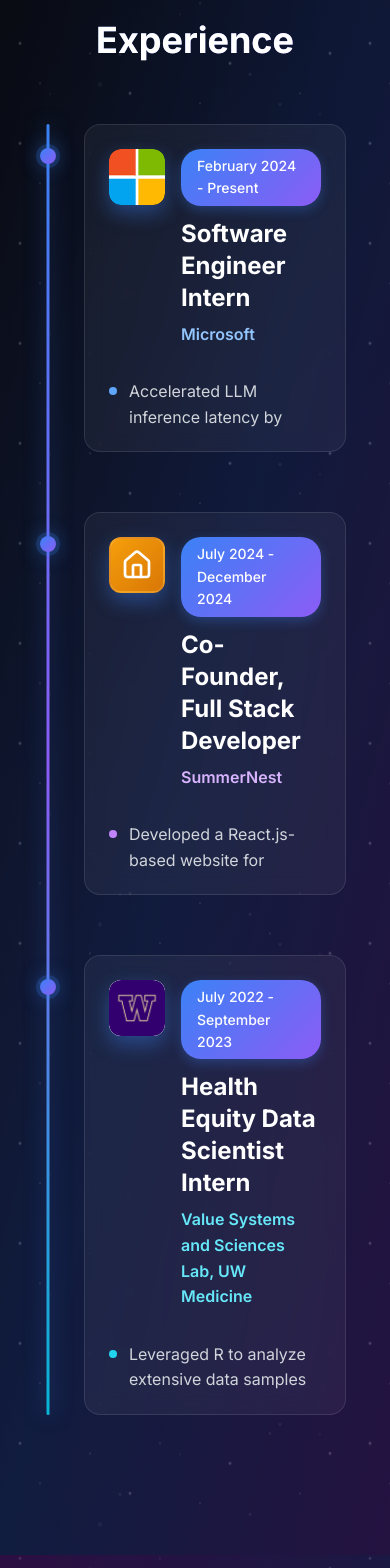
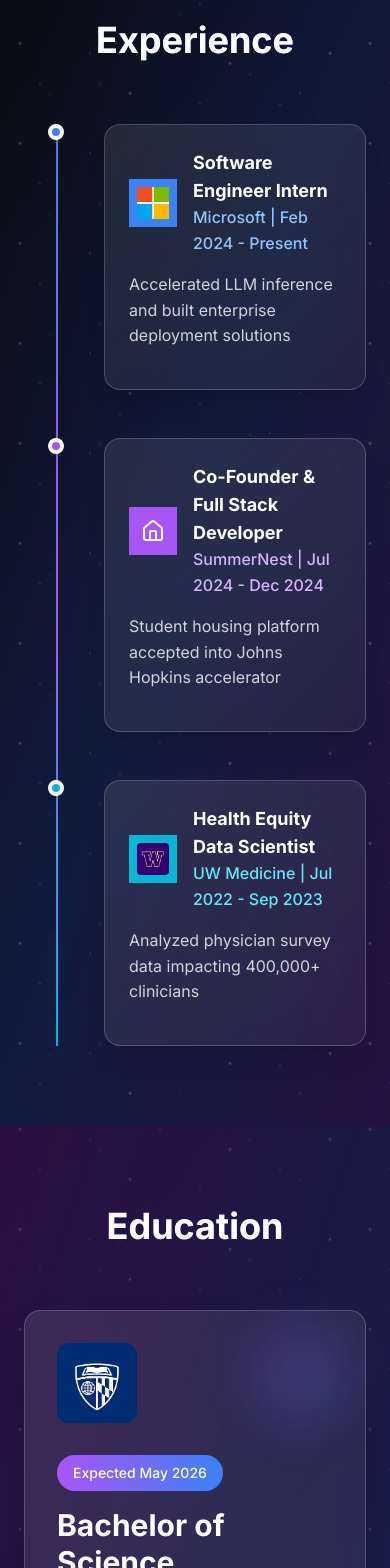
Before and after one commit to jkim695/personal-website, a React (Vite) app: page / in a window 390 px wide. Shown: the part 3858-5426 px from the top of the page. Built offline with nearby package versions, Linux system fonts and the light colour scheme.

Commit message:
Add experience section
Implement a vertical timeline experience section with hover effects to expand and collapse descriptions.

```diff
--- a/src/index.css
+++ b/src/index.css
@@ -566,6 +566,42 @@
     transform: scale(1.2) rotate(5deg);
   }
 
+  /* Timeline Experience Animations */
+  .timeline-entry {
+    position: relative;
+  }
+
+  .timeline-card-modern {
+    transition: all 0.5s cubic-bezier(0.4, 0, 0.2, 1);
+  }
+
+  .timeline-card-modern:hover {
+    transform: translateY(-8px);
+    box-shadow: 0 25px 50px -12px rgba(0, 0, 0, 0.5);
+  }
+
+  .timeline-expandable-content {
+    max-height: 0;
+    opacity: 0;
+    transform: translateY(-10px);
+    transition: all 0.6s cubic-bezier(0.4, 0, 0.2, 1);
+  }
+
+  .timeline-card-modern:hover .timeline-expandable-content {
+    max-height: 400px;
+    opacity: 1;
+    transform: translateY(0);
+  }
+
+  /* Mobile responsive timeline adjustments */
+  @media (max-width: 768px) {
+    .timeline-card-modern:active .timeline-expandable-content {
+      max-height: 400px;
+      opacity: 1;
+      transform: translateY(0);
+    }
+  }
+
   /* Modal animations */
   .modal-backdrop {
     animation: fadeIn 0.3s ease-out;
--- a/src/pages/Index.tsx
+++ b/src/pages/Index.tsx
@@ -507,7 +507,7 @@ The app architecture follows iOS best practices with clean, modular code organiz
         </div>
       </section>
 
-      {/* Experience Section */}
+      {/* Experience Section - Vertical Timeline */}
       <section id="experience" className="section bg-gradient-to-br from-gray-900 via-blue-900 to-purple-900 relative overflow-hidden">
         {/* Background Effects */}
         <div className="absolute inset-0 bg-black/50"></div>
@@ -518,107 +518,173 @@ The app architecture follows iOS best practices with clean, modular code organiz
             Experience
           </h2>
 
-          <div className="max-w-6xl mx-auto">
-            <div className="timeline">
-              {/* Experience Item 1 */}
-              <div className="timeline-item fade-in group">
-                <div className="timeline-card hover:scale-105 transition-all duration-300">
-                  <div className="flex items-start gap-4 mb-4">
-                    <div className="company-logo microsoft">
-                      <img src={microsoftLogo} alt="Microsoft" />
+          {/* Timeline Container */}
+          <div className="max-w-4xl mx-auto relative">
+            {/* Vertical Line */}
+            <div className="absolute left-8 top-0 bottom-0 w-0.5 bg-gradient-to-b from-blue-500 via-purple-500 to-cyan-500 md:left-1/2 md:transform md:-translate-x-px"></div>
+
+            {/* Timeline Items */}
+            <div className="space-y-12">
+              {/* Microsoft */}
+              <div className="timeline-entry group fade-in">
+                {/* Timeline Dot */}
+                <div className="absolute left-6 w-4 h-4 bg-blue-500 rounded-full border-4 border-white shadow-lg md:left-1/2 md:transform md:-translate-x-1/2 z-10"></div>
+
+                {/* Content Container */}
+                <div className="ml-20 md:ml-0 md:w-5/12 md:pr-8">
+                  <div className="timeline-card-modern bg-gradient-to-br from-white/10 to-white/5 backdrop-blur-md border border-white/20 rounded-2xl p-6 shadow-xl cursor-pointer">
+                    {/* Icon and Title - Always Visible */}
+                    <div className="flex items-center mb-4">
+                      <div className="w-12 h-12 bg-blue-500 rounded-lg flex items-center justify-center mr-4 flex-shrink-0">
+                        <img src={microsoftLogo} alt="Microsoft" className="w-8 h-8 object-contain"/>
                       </div>
-                    <div className="flex-1">
-                      <div className="date-badge">February 2024 - Present</div>
-                      <h3 className="text-2xl font-bold text-white mb-2">
-                        Software Engineer Intern
-                      </h3>
-                      <p className="text-blue-300 font-semibold mb-4">Microsoft</p>
+                      <div>
+                        <h3 className="text-lg font-bold text-white">Software Engineer Intern</h3>
+                        <p className="text-blue-300 font-medium">Microsoft | Feb 2024 - Present</p>
                       </div>
                     </div>
-                  <div className="space-y-3 max-h-12 overflow-hidden group-hover:max-h-full transition-all duration-500 ease-in-out">
-                    <div className="flex items-start gap-3">
-                      <div className="w-2 h-2 bg-blue-400 rounded-full mt-2 flex-shrink-0"></div>
-                      <p className="text-gray-300">Accelerated LLM inference latency by 94.6% (from 57.1s to 3.1s) by integrating a custom TensorRT plugin</p>
+
+                    {/* Short Description - Always Visible */}
+                    <p className="text-gray-300 mb-4">
+                      Accelerated LLM inference and built enterprise deployment solutions
+                    </p>
+
+                    {/* Expandable Content */}
+                    <div className="timeline-expandable-content overflow-hidden transition-all duration-500 ease-out">
+                      <div className="pt-4 border-t border-white/20">
+                        <h4 className="font-semibold text-white mb-3">Key Achievements:</h4>
+                        <ul className="space-y-2 text-gray-300 mb-4">
+                          <li className="flex items-start">
+                            <span className="w-2 h-2 bg-blue-400 rounded-full mt-2 mr-3 flex-shrink-0"></span>
+                            94.6% improvement in LLM inference latency (57.1s to 3.1s)
+                          </li>
+                          <li className="flex items-start">
+                            <span className="w-2 h-2 bg-blue-400 rounded-full mt-2 mr-3 flex-shrink-0"></span>
+                            Engineered CI/CD pipeline reducing overhead by 50+ hours/quarter
+                          </li>
+                          <li className="flex items-start">
+                            <span className="w-2 h-2 bg-blue-400 rounded-full mt-2 mr-3 flex-shrink-0"></span>
+                            Designed multi-LoRA deployment strategy for quantized models
+                          </li>
+                        </ul>
+                        <div className="flex flex-wrap gap-2">
+                          {['TensorRT', 'Azure DevOps', 'C++', 'Python', 'CUDA'].map((tech) => (
+                            <span key={tech} className="px-3 py-1 bg-blue-500/20 text-blue-300 rounded-full text-sm font-medium">
+                              {tech}
+                            </span>
+                          ))}
                         </div>
-                    <div className="flex items-start gap-3 opacity-0 group-hover:opacity-100 transition-opacity duration-300 delay-100">
-                      <div className="w-2 h-2 bg-blue-400 rounded-full mt-2 flex-shrink-0"></div>
-                      <p className="text-gray-300">Improved model accuracy by 98%, reducing output discrepancies between original and plugin-enabled models</p>
                       </div>
-                    <div className="flex items-start gap-3 opacity-0 group-hover:opacity-100 transition-opacity duration-300 delay-200">
-                      <div className="w-2 h-2 bg-blue-400 rounded-full mt-2 flex-shrink-0"></div>
-                      <p className="text-gray-300">Designed and deployed a CI/CD pipeline in Azure DevOps, reducing manual engineering overhead by 50+ hours per quarter</p>
-                    </div>
-                    <div className="flex items-start gap-3 opacity-0 group-hover:opacity-100 transition-opacity duration-300 delay-300">
-                      <div className="w-2 h-2 bg-blue-400 rounded-full mt-2 flex-shrink-0"></div>
-                      <p className="text-gray-300">Engineered a novel multi-LoRA deployment strategy for quantized models using zero-padding technique</p>
                     </div>
                   </div>
                 </div>
               </div>
 
-              {/* Experience Item 2 */}
-              <div className="timeline-item fade-in group">
-                <div className="timeline-card hover:scale-105 transition-all duration-300">
-                  <div className="flex items-start gap-4 mb-4">
-                    <div className="company-logo summernest">
-                      <Home size={32} className="text-white" />
+              {/* SummerNest */}
+              <div className="timeline-entry group fade-in">
+                {/* Timeline Dot */}
+                <div className="absolute left-6 w-4 h-4 bg-purple-500 rounded-full border-4 border-white shadow-lg md:left-1/2 md:transform md:-translate-x-1/2 z-10"></div>
+
+                {/* Content Container - Right side on desktop */}
+                <div className="ml-20 md:ml-auto md:w-5/12 md:pl-8">
+                  <div className="timeline-card-modern bg-gradient-to-br from-white/10 to-white/5 backdrop-blur-md border border-white/20 rounded-2xl p-6 shadow-xl cursor-pointer">
+                    {/* Icon and Title - Always Visible */}
+                    <div className="flex items-center mb-4">
+                      <div className="w-12 h-12 bg-purple-500 rounded-lg flex items-center justify-center mr-4 flex-shrink-0">
+                        <Home size={24} className="text-white" />
                       </div>
-                    <div className="flex-1">
-                      <div className="date-badge">July 2024 - December 2024</div>
-                      <h3 className="text-2xl font-bold text-white mb-2">
-                        Co-Founder, Full Stack Developer
-                      </h3>
-                      <p className="text-purple-300 font-semibold mb-4">SummerNest</p>
+                      <div>
+                        <h3 className="text-lg font-bold text-white">Co-Founder & Full Stack Developer</h3>
+                        <p className="text-purple-300 font-medium">SummerNest | Jul 2024 - Dec 2024</p>
                       </div>
                     </div>
-                  <div className="space-y-3 max-h-12 overflow-hidden group-hover:max-h-full transition-all duration-500 ease-in-out">
-                    <div className="flex items-start gap-3">
-                      <div className="w-2 h-2 bg-purple-400 rounded-full mt-2 flex-shrink-0"></div>
-                      <p className="text-gray-300">Developed a React.js-based website for facilitating medium-term housing arrangements near college campuses</p>
+
+                    {/* Short Description - Always Visible */}
+                    <p className="text-gray-300 mb-4">
+                      Student housing platform accepted into Johns Hopkins accelerator
+                    </p>
+
+                    {/* Expandable Content */}
+                    <div className="timeline-expandable-content overflow-hidden transition-all duration-500 ease-out">
+                      <div className="pt-4 border-t border-white/20">
+                        <h4 className="font-semibold text-white mb-3">Achievements:</h4>
+                        <ul className="space-y-2 text-gray-300 mb-4">
+                          <li className="flex items-start">
+                            <span className="w-2 h-2 bg-purple-400 rounded-full mt-2 mr-3 flex-shrink-0"></span>
+                            Built React.js platform with PostgreSQL backend
+                          </li>
+                          <li className="flex items-start">
+                            <span className="w-2 h-2 bg-purple-400 rounded-full mt-2 mr-3 flex-shrink-0"></span>
+                            Interviewed 20+ stakeholders for market validation
+                          </li>
+                          <li className="flex items-start">
+                            <span className="w-2 h-2 bg-purple-400 rounded-full mt-2 mr-3 flex-shrink-0"></span>
+                            Received $500 grant from "Spark" accelerator program
+                          </li>
+                        </ul>
+                        <div className="flex flex-wrap gap-2">
+                          {['React.js', 'Node.js', 'PostgreSQL', 'Express.js', 'JWT'].map((tech) => (
+                            <span key={tech} className="px-3 py-1 bg-purple-500/20 text-purple-300 rounded-full text-sm font-medium">
+                              {tech}
+                            </span>
+                          ))}
                         </div>
-                    <div className="flex items-start gap-3 opacity-0 group-hover:opacity-100 transition-opacity duration-300 delay-100">
-                      <div className="w-2 h-2 bg-purple-400 rounded-full mt-2 flex-shrink-0"></div>
-                      <p className="text-gray-300">Architected a Node.js and Express.js backend integrated with PostgreSQL</p>
                       </div>
-                    <div className="flex items-start gap-3 opacity-0 group-hover:opacity-100 transition-opacity duration-300 delay-200">
-                      <div className="w-2 h-2 bg-purple-400 rounded-full mt-2 flex-shrink-0"></div>
-                      <p className="text-gray-300">Interviewed 20+ property owners and students to identify key pain points, leading to feature enhancements</p>
-                    </div>
-                    <div className="flex items-start gap-3 opacity-0 group-hover:opacity-100 transition-opacity duration-300 delay-300">
-                      <div className="w-2 h-2 bg-purple-400 rounded-full mt-2 flex-shrink-0"></div>
-                      <p className="text-gray-300">Accepted into Johns Hopkins' "Spark" start-up accelerator, receiving $500 in grants</p>
                     </div>
                   </div>
                 </div>
               </div>
 
-              {/* Experience Item 3 */}
-              <div className="timeline-item fade-in group">
-                <div className="timeline-card hover:scale-105 transition-all duration-300">
-                  <div className="flex items-start gap-4 mb-4">
-                    <div className="company-logo uwmedicine">
-                      <img src={uwLogo} alt="UW Medicine" />
+              {/* UW Medicine */}
+              <div className="timeline-entry group fade-in">
+                {/* Timeline Dot */}
+                <div className="absolute left-6 w-4 h-4 bg-cyan-500 rounded-full border-4 border-white shadow-lg md:left-1/2 md:transform md:-translate-x-1/2 z-10"></div>
+
+                {/* Content Container */}
+                <div className="ml-20 md:ml-0 md:w-5/12 md:pr-8">
+                  <div className="timeline-card-modern bg-gradient-to-br from-white/10 to-white/5 backdrop-blur-md border border-white/20 rounded-2xl p-6 shadow-xl cursor-pointer">
+                    {/* Icon and Title - Always Visible */}
+                    <div className="flex items-center mb-4">
+                      <div className="w-12 h-12 bg-cyan-500 rounded-lg flex items-center justify-center mr-4 flex-shrink-0">
+                        <img src={uwLogo} alt="UW Medicine" className="w-8 h-8 object-cover rounded"/>
                       </div>
-                    <div className="flex-1">
-                      <div className="date-badge">July 2022 - September 2023</div>
-                      <h3 className="text-2xl font-bold text-white mb-2">
-                        Health Equity Data Scientist Intern
-                      </h3>
-                      <p className="text-cyan-300 font-semibold mb-4">Value Systems and Sciences Lab, UW Medicine</p>
+                      <div>
+                        <h3 className="text-lg font-bold text-white">Health Equity Data Scientist</h3>
+                        <p className="text-cyan-300 font-medium">UW Medicine | Jul 2022 - Sep 2023</p>
                       </div>
                     </div>
-                  <div className="space-y-3 max-h-12 overflow-hidden group-hover:max-h-full transition-all duration-500 ease-in-out">
-                    <div className="flex items-start gap-3">
-                      <div className="w-2 h-2 bg-cyan-400 rounded-full mt-2 flex-shrink-0"></div>
-                      <p className="text-gray-300">Leveraged R to analyze extensive data samples from a national physician survey</p>
+
+                    {/* Short Description - Always Visible */}
+                    <p className="text-gray-300 mb-4">
+                      Analyzed physician survey data impacting 400,000+ clinicians
+                    </p>
+
+                    {/* Expandable Content */}
+                    <div className="timeline-expandable-content overflow-hidden transition-all duration-500 ease-out">
+                      <div className="pt-4 border-t border-white/20">
+                        <h4 className="font-semibold text-white mb-3">Research Impact:</h4>
+                        <ul className="space-y-2 text-gray-300 mb-4">
+                          <li className="flex items-start">
+                            <span className="w-2 h-2 bg-cyan-400 rounded-full mt-2 mr-3 flex-shrink-0"></span>
+                            Analyzed national physician survey using R statistical computing
+                          </li>
+                          <li className="flex items-start">
+                            <span className="w-2 h-2 bg-cyan-400 rounded-full mt-2 mr-3 flex-shrink-0"></span>
+                            Published findings in peer-reviewed journal
+                          </li>
+                          <li className="flex items-start">
+                            <span className="w-2 h-2 bg-cyan-400 rounded-full mt-2 mr-3 flex-shrink-0"></span>
+                            Presented research at national medical conference
+                          </li>
+                        </ul>
+                        <div className="flex flex-wrap gap-2">
+                          {['R', 'Statistical Analysis', 'Data Visualization', 'Healthcare Research'].map((tech) => (
+                            <span key={tech} className="px-3 py-1 bg-cyan-500/20 text-cyan-300 rounded-full text-sm font-medium">
+                              {tech}
+                            </span>
+                          ))}
                         </div>
-                    <div className="flex items-start gap-3 opacity-0 group-hover:opacity-100 transition-opacity duration-300 delay-100">
-                      <div className="w-2 h-2 bg-cyan-400 rounded-full mt-2 flex-shrink-0"></div>
-                      <p className="text-gray-300">Identified the effects of financial incentives on access to care for over 400,000 clinicians</p>
                       </div>
-                    <div className="flex items-start gap-3 opacity-0 group-hover:opacity-100 transition-opacity duration-300 delay-200">
-                      <div className="w-2 h-2 bg-cyan-400 rounded-full mt-2 flex-shrink-0"></div>
-                      <p className="text-gray-300">Findings presented at a national research meeting and published in a peer-reviewed journal</p>
                     </div>
                   </div>
                 </div>
```
Lines whose indentation alone changed are shown as unchanged.
